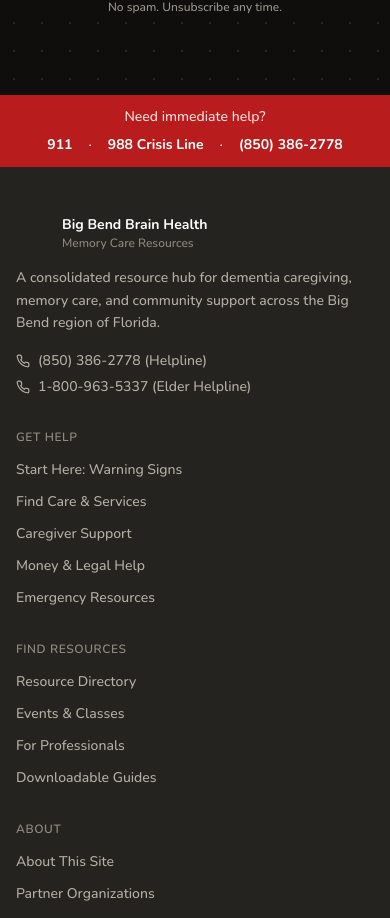
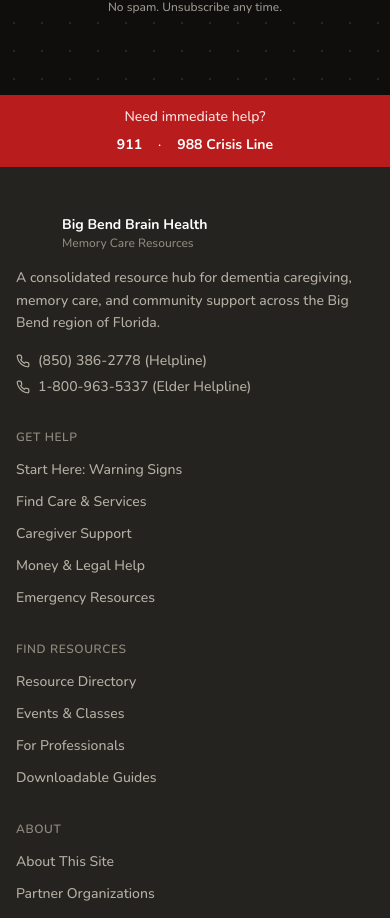
Before and after one commit to erar20062009-wq/DCCI_Website, a Next.js app in the folder DCCI Consolidated Website/: page / in a window 390 px wide. Shown: the part 5560-6478 px from the top of the page. Built offline with nearby package versions, Linux system fonts and the light colour scheme; no server answers; grey boxes are pictures that could not be loaded.

Commit message:
phone number removal

```diff
--- a/DCCI Consolidated Website/src/components/layout/Footer.tsx
+++ b/DCCI Consolidated Website/src/components/layout/Footer.tsx
@@ -46,8 +46,6 @@ export default function Footer() {
             <a href="tel:911" className="font-bold hover:text-emergency-200 transition-colors">911</a>
             <span aria-hidden>·</span>
             <a href="tel:988" className="font-bold hover:text-emergency-200 transition-colors">988 Crisis Line</a>
-            <span aria-hidden>·</span>
-            <a href="tel:+18503862778" className="font-bold hover:text-emergency-200 transition-colors">{HELPLINE_PHONE}</a>
           </div>
         </div>
       </div>
```
